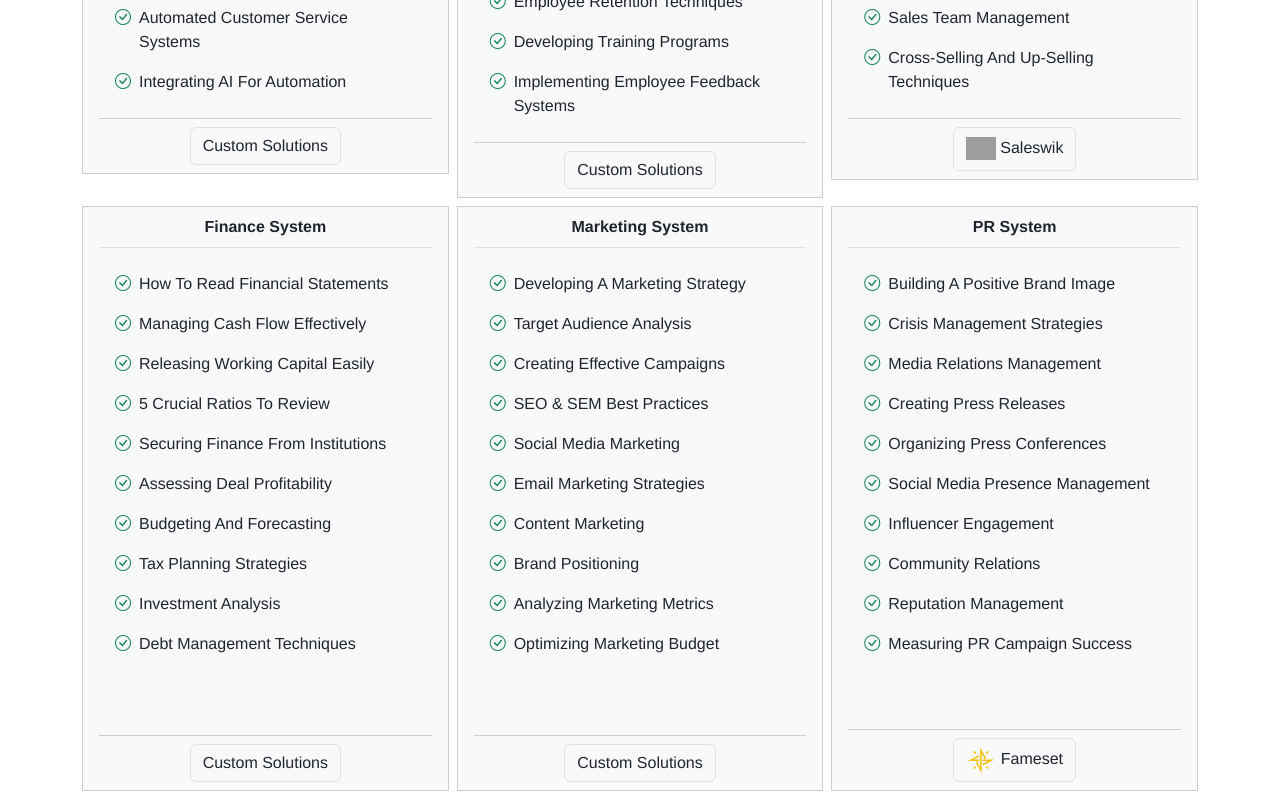
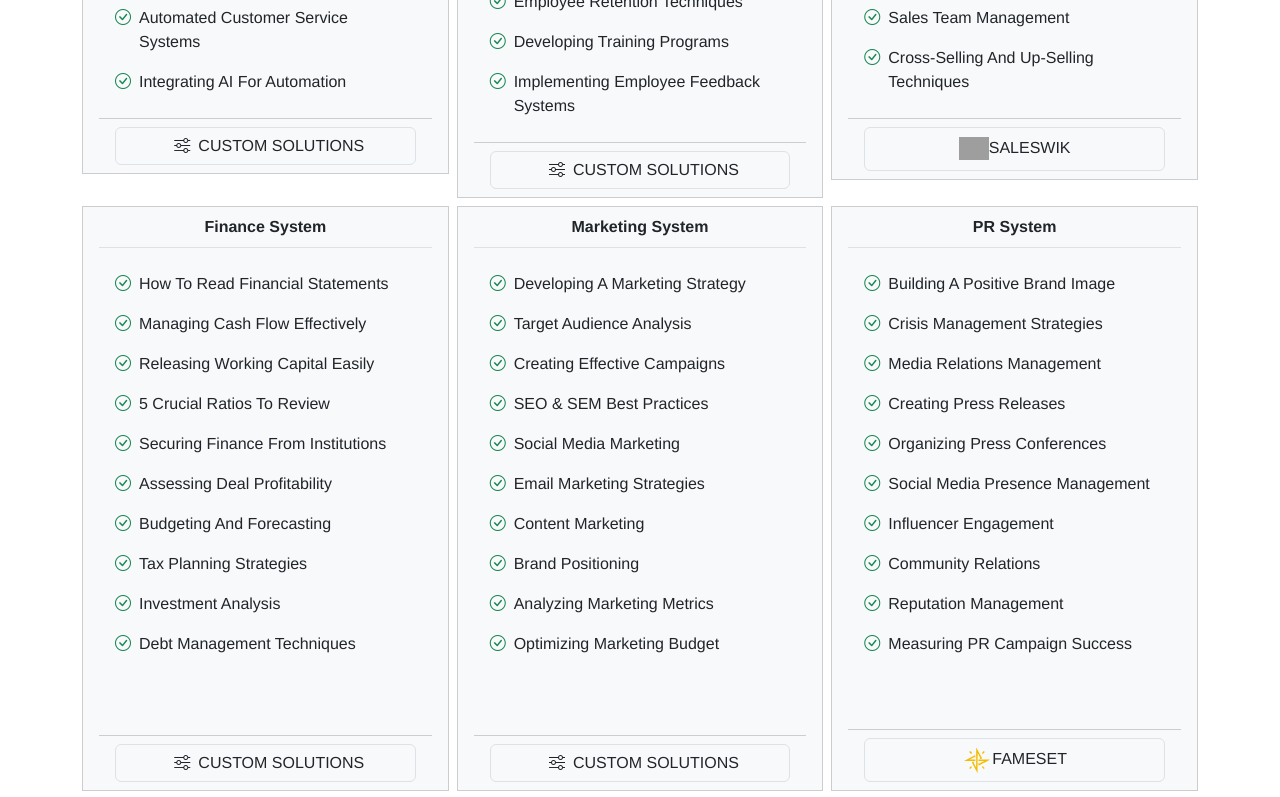
Before and after one commit to Abhishekfpaipl/covisor-final, a Vue app: page /free-consultation in a window 1280 px wide. Shown: the part 3140-3937 px from the top of the page. Built offline with nearby package versions, Linux system fonts and the light colour scheme; grey boxes are pictures that could not be loaded.

Commit message:
new changes

```diff
--- a/src/components/ServiceComponent.vue
+++ b/src/components/ServiceComponent.vue
@@ -18,9 +18,10 @@
                             </ul>
                         </div>
                         <div v-if="plan.buttonText" class="card-footer bg-light">
-                            <a :href="plan.link" class="btn btn-light border text-dark text-capitalize" style="">
+                            <a :href="plan.link" class="btn btn-light border text-dark text-capitalize w-100" style="">
                                 <img v-if="plan.logo" :src="plan.logo" style="width:30px; height: 30px; object-fit: contain;" alt="">
-                                {{ plan.buttonText }}
+                                <i v-else class="bi bi-sliders mx-2"></i>
+                                <span class="text-uppercase">{{ plan.buttonText }}</span>
                             </a>
                         </div>
                     </div>
```
